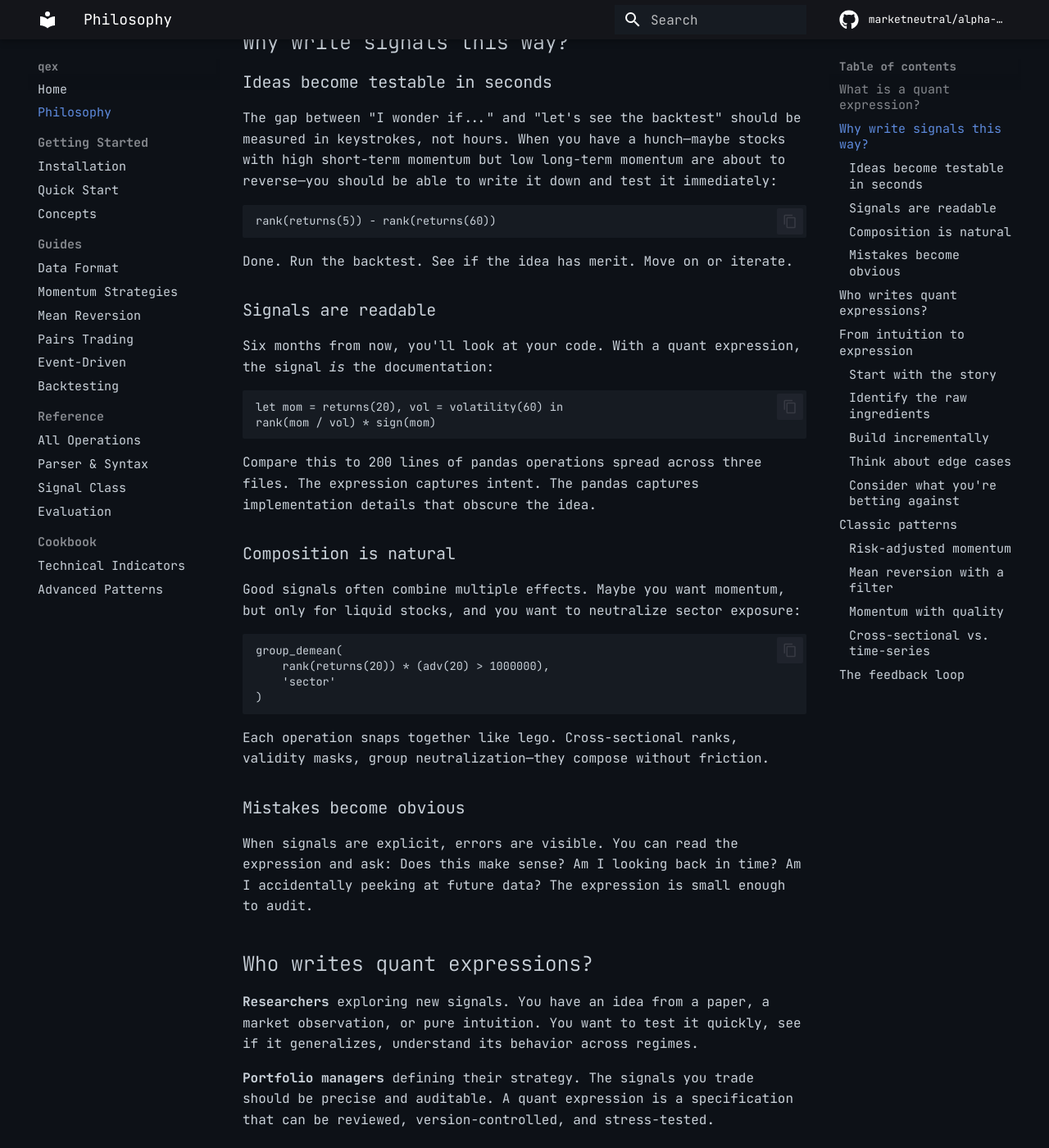
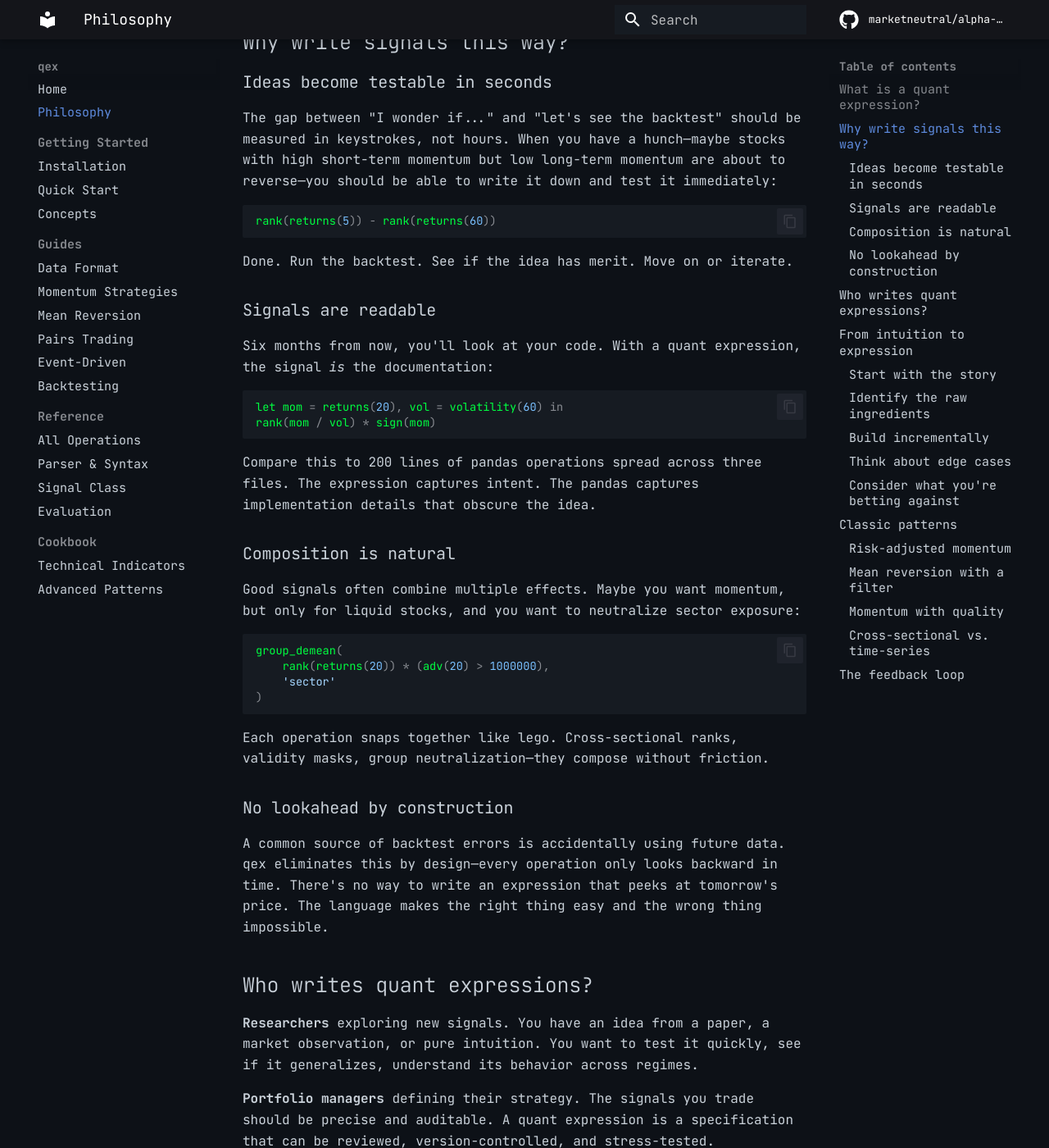
Before and after one commit to marketneutral/alpha-parser, an MkDocs documentation site: the page built from docs/philosophy.md, in a window 1280 px wide and 1400 px high, scrolled down 606 px. Shown: the whole window at 82% size. Built offline with MkDocs 1.6.1 and Material for MkDocs 9.7.7, drawn with Linux system fonts in a browser that asks for light colours; comment, search, counter and statistics services are not loaded; some of the changed text lies outside the part shown.

Commit message:
Fix docs: syntax highlighting, lookahead text, no PyPI
- Add python syntax highlighting to all qex code blocks in Philosophy
- Reframe "peeking at future data" section - qex prevents lookahead by construction
- Remove pip install qex references (no PyPI package yet)

https://claude.ai/code/session_01GqR5qhiGbgLX1SHHWoMC3i

````diff
--- a/docs/philosophy.md
+++ b/docs/philosophy.md
@@ -4,7 +4,7 @@
 
 A quant expression is a formula that transforms market data into a trading signal. It takes prices, volumes, and other observables as inputs and outputs a number for each stock on each day. That number represents conviction: how much you want to be long or short.
 
-```
+```python
 rank(-returns(20) / volatility(60))
 ```
 
@@ -18,7 +18,7 @@ Quant expressions are declarative. You describe *what* you want to compute, not
 
 The gap between "I wonder if..." and "let's see the backtest" should be measured in keystrokes, not hours. When you have a hunch—maybe stocks with high short-term momentum but low long-term momentum are about to reverse—you should be able to write it down and test it immediately:
 
-```
+```python
 rank(returns(5)) - rank(returns(60))
 ```
 
@@ -28,7 +28,7 @@ Done. Run the backtest. See if the idea has merit. Move on or iterate.
 
 Six months from now, you'll look at your code. With a quant expression, the signal *is* the documentation:
 
-```
+```python
 let mom = returns(20), vol = volatility(60) in
 rank(mom / vol) * sign(mom)
 ```
@@ -39,7 +39,7 @@ Compare this to 200 lines of pandas operations spread across three files. The ex
 
 Good signals often combine multiple effects. Maybe you want momentum, but only for liquid stocks, and you want to neutralize sector exposure:
 
-```
+```python
 group_demean(
     rank(returns(20)) * (adv(20) > 1000000),
     'sector'
@@ -48,9 +48,9 @@ group_demean(
 
 Each operation snaps together like lego. Cross-sectional ranks, validity masks, group neutralization—they compose without friction.
 
-### Mistakes become obvious
+### No lookahead by construction
 
-When signals are explicit, errors are visible. You can read the expression and ask: Does this make sense? Am I looking back in time? Am I accidentally peeking at future data? The expression is small enough to audit.
+A common source of backtest errors is accidentally using future data. qex eliminates this by design—every operation only looks backward in time. There's no way to write an expression that peeks at tomorrow's price. The language makes the right thing easy and the wrong thing impossible.
 
 ## Who writes quant expressions?
 
@@ -92,25 +92,25 @@ Write down the ingredients before you write the expression.
 
 Start with the core effect:
 
-```
+```python
 returns(5)
 ```
 
 Then add transformations. Maybe you want ranks instead of raw values:
 
-```
+```python
 rank(returns(5))
 ```
 
 Maybe you want to compare short-term to long-term:
 
-```
+```python
 rank(returns(5)) - rank(returns(60))
 ```
 
 Maybe you want to scale by volatility:
 
-```
+```python
 (rank(returns(5)) - rank(returns(60))) / volatility(20)
 ```
 
@@ -122,7 +122,7 @@ What happens when data is missing? What happens for illiquid stocks? What happen
 
 Robust signals handle edge cases explicitly:
 
-```
+```python
 let raw = returns(5) / volatility(20) in
 rank(where(adv(20) > 500000, raw, 0))
 ```
@@ -135,7 +135,7 @@ Every long position implies a short position somewhere. When you rank stocks, yo
 
 Mean reversion signals bet that extreme moves reverse:
 
-```
+```python
 rank(-returns(5))
 ```
 
@@ -143,7 +143,7 @@ You're long recent losers, short recent winners. That's a bet that short-term pr
 
 Momentum signals bet the opposite:
 
-```
+```python
 rank(returns(60))
 ```
 
@@ -159,7 +159,7 @@ Some patterns appear again and again. They're worth knowing:
 
 Raw momentum is noisy. Dividing by volatility gives a Sharpe-ratio-like measure:
 
-```
+```python
 rank(returns(20) / volatility(60))
 ```
 
@@ -167,7 +167,7 @@ rank(returns(20) / volatility(60))
 
 Don't fade every move. Fade moves that are large relative to history:
 
-```
+```python
 let z = (close() - ts_mean(close(), 20)) / ts_std(close(), 20) in
 rank(-z) * (abs(z) > 2)
 ```
@@ -176,7 +176,7 @@ rank(-z) * (abs(z) > 2)
 
 Combine momentum with some measure of quality—low volatility, high liquidity, strong fundamentals:
 
-```
+```python
 rank(returns(60)) * rank(-volatility(60)) * rank(adv(20))
 ```
 
@@ -184,13 +184,13 @@ rank(returns(60)) * rank(-volatility(60)) * rank(adv(20))
 
 Cross-sectional signals compare stocks to each other on the same day:
 
-```
+```python
 rank(returns(20))
 ```
 
 Time-series signals compare a stock to its own history:
 
-```
+```python
 ts_rank(returns(20), 252)
 ```
 
````
Also changed, not shown: docs/getting-started/installation.md (+4 -10 lines), docs/index.md (+0 -6 lines).
